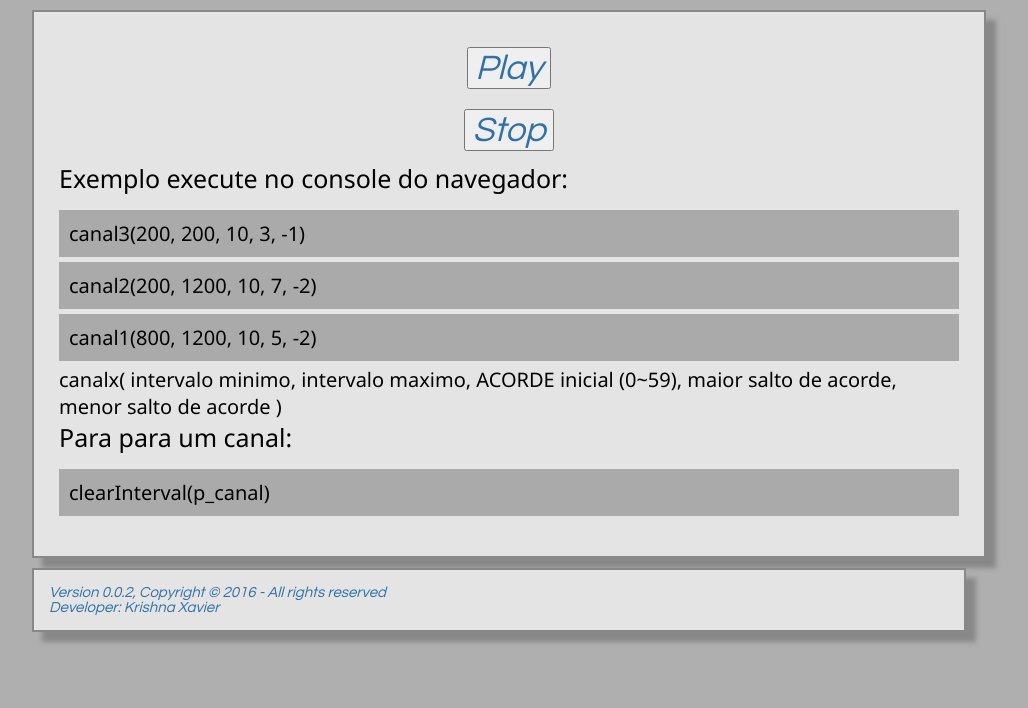
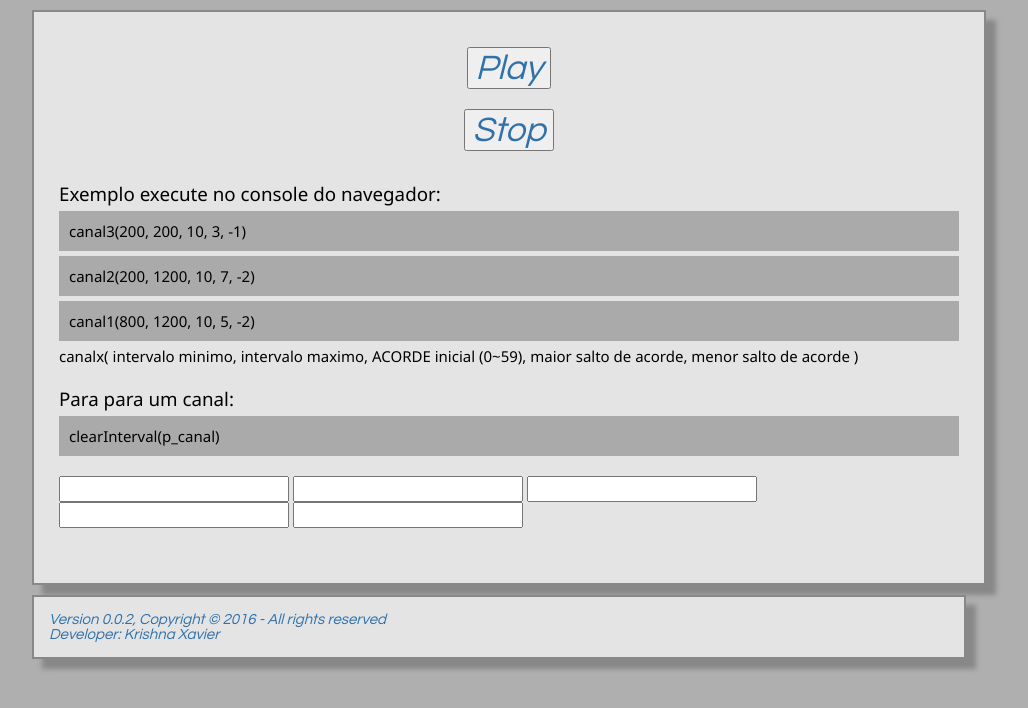
Before and after one commit to KrishnaXavier/auto-compositor, a plain HTML site: page index.html in a window 1280 px wide. Shown: the whole page, without its empty margins (158-1186 px from the left). Drawn offline with Linux system fonts and the light colour scheme.

Commit message:
Data: 16/01/2018 - Hora: 16:35:18,15

```diff
--- a/css/style.css
+++ b/css/style.css
@@ -112,6 +112,11 @@ button{
 	background-color: #aaa;
 }
 
-.titulo{
+.sub-titulo{
 	font-size: 1.25em;
 }
+
+.sub-slot{
+	margin-top: 20px;
+	margin-bottom: 20px;
+}
--- a/index.html
+++ b/index.html
@@ -28,9 +28,9 @@
                         </center>
                     </div>
 
-                    <div class="espaco"></div>
 
-                    <h4 class="titulo">Exemplo execute no console do navegador:</h4>
+                    <div class="sub-slot">
+                        <div class="sub-titulo">Exemplo execute no console do navegador:</div>
                         <div class="exemplo">canal3(200, 200,  10, 3, -1)</div>
                         <div class="exemplo">canal2(200, 1200, 10, 7, -2)</div>
                         <div class="exemplo">canal1(800, 1200, 10, 5, -2)</div>
@@ -44,9 +44,21 @@
                             menor salto de acorde
                             )
                         </div>
+                    </div>
 
-                    <div class="titulo">Para  para um canal:</div>
+                    <div class="sub-slot">
+                        <div class="sub-titulo">Para  para um canal:</div>
                         <div class="exemplo">clearInterval(p_canal)</div>
+                    </div>
+
+                    <div class="sub-slot">
+                        <input type="number" name="" />
+                        <input type="number" name="" />
+                        <input type="number" name="" />
+                        <input type="number" name="" />
+                        <input type="number" name="" />
+                    </div>
+
                 </div>
             </div>
 
```
Lines whose indentation alone changed are shown as unchanged.
